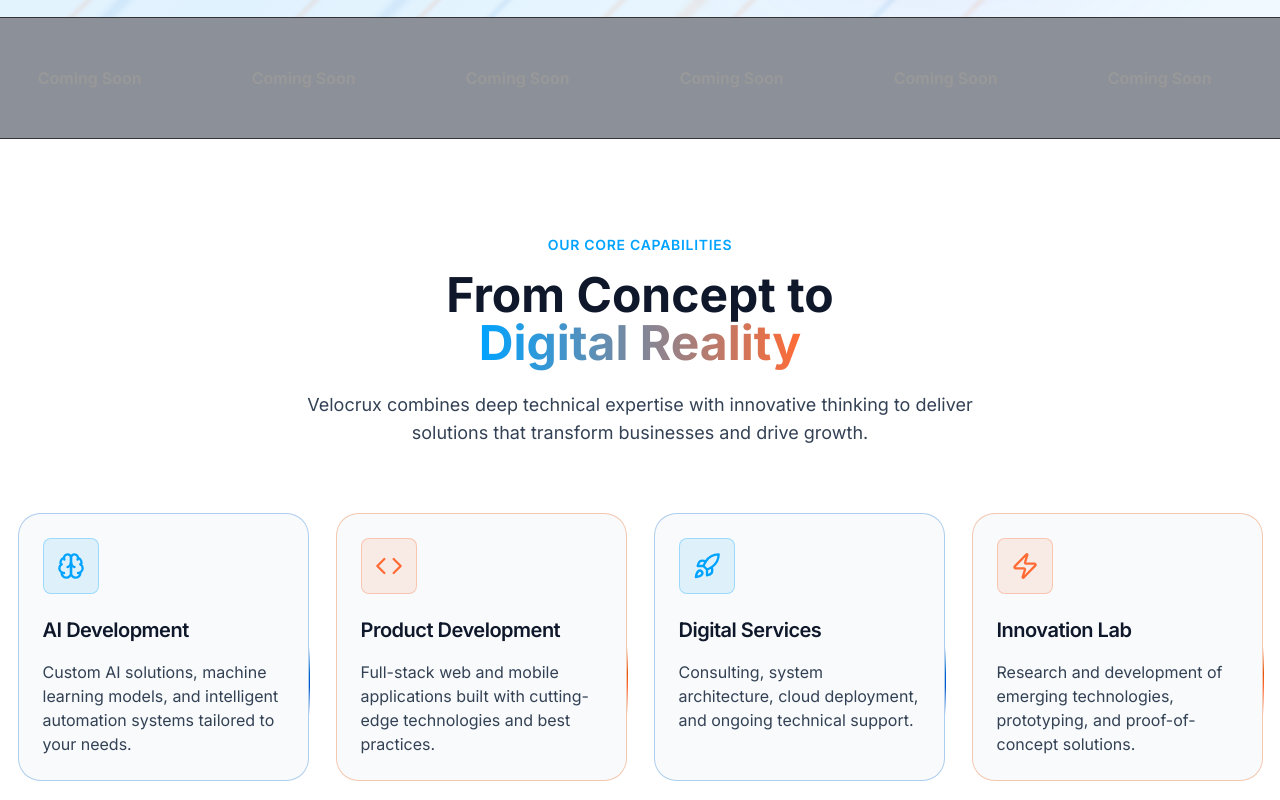
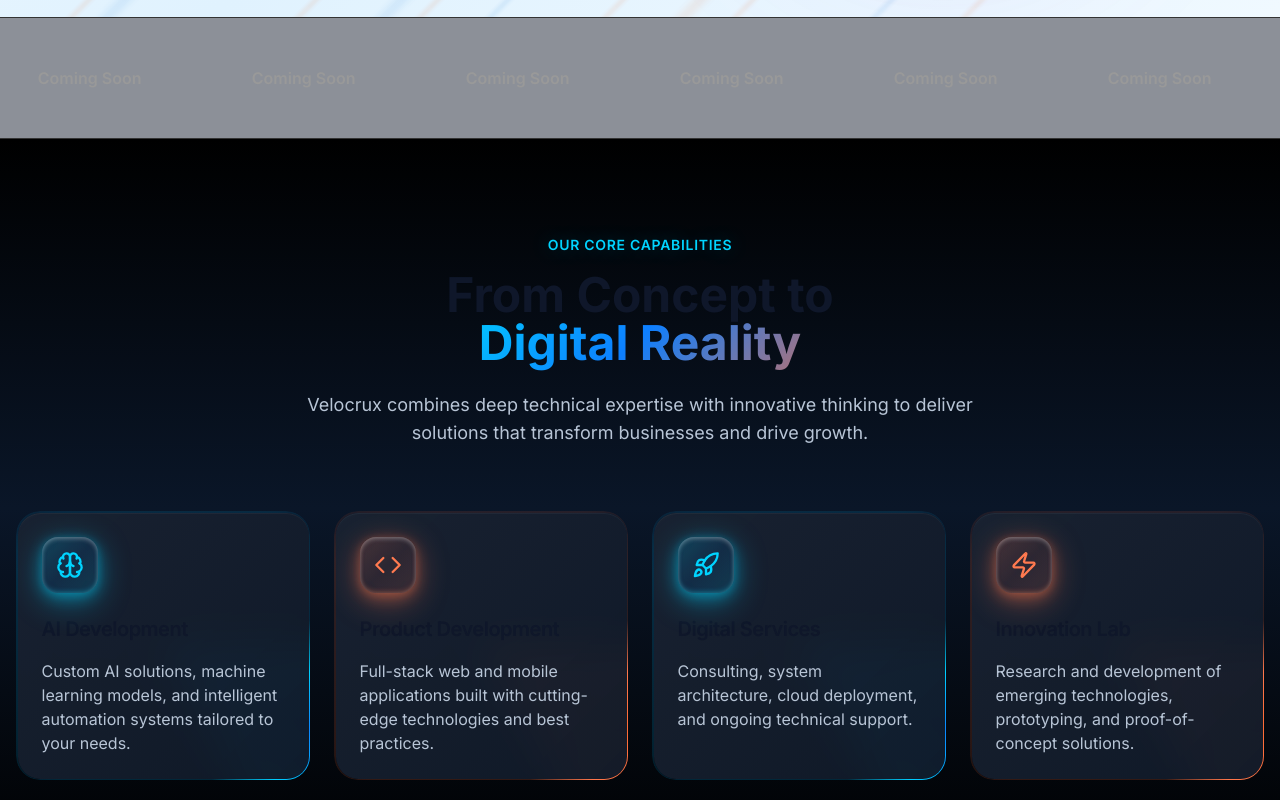
Before and after one commit to Velocrux/landing-page, a Next.js app: page / in a window 1280 px wide. Shown: the part 840-1640 px from the top of the page. Built offline with nearby package versions, Linux system fonts and the light colour scheme.

Commit message:
Enhance UI with new glassmorphism effects for icons and sections, update feature component styles for improved visual consistency, and implement enhanced text gradients and backgrounds in CSS.

```diff
--- a/app/globals.css
+++ b/app/globals.css
@@ -943,6 +943,294 @@
     );
   }
 
+  /* Glassy Icon Container Effect */
+  .glass-icon-container {
+    backdrop-filter: blur(40px) saturate(180%);
+    -webkit-backdrop-filter: blur(40px) saturate(180%);
+    transition: all 0.3s ease;
+    border: none !important;
+    box-shadow:
+      0 8px 32px 0 rgba(0, 0, 0, 0.2),
+      0 2px 16px 0 rgba(255, 255, 255, 0.1),
+      inset 0 2px 4px 0 rgba(255, 255, 255, 0.2),
+      inset 0 -2px 4px 0 rgba(0, 0, 0, 0.1);
+  }
+
+  /* Cyan glass icon */
+  .glass-icon-cyan {
+    background: linear-gradient(
+      135deg,
+      rgba(0, 163, 255, 0.15) 0%,
+      rgba(0, 163, 255, 0.08) 50%,
+      rgba(0, 163, 255, 0.12) 100%
+    );
+    border: none !important;
+    box-shadow:
+      0 8px 32px 0 rgba(0, 163, 255, 0.3),
+      0 4px 16px 0 rgba(0, 163, 255, 0.2),
+      0 2px 8px 0 rgba(0, 163, 255, 0.15),
+      inset 0 2px 4px 0 rgba(255, 255, 255, 0.25),
+      inset 0 -2px 4px 0 rgba(0, 163, 255, 0.2);
+  }
+
+  /* Orange glass icon */
+  .glass-icon-orange {
+    background: linear-gradient(
+      135deg,
+      rgba(255, 107, 53, 0.15) 0%,
+      rgba(255, 107, 53, 0.08) 50%,
+      rgba(255, 107, 53, 0.12) 100%
+    );
+    border: none !important;
+    box-shadow:
+      0 8px 32px 0 rgba(255, 107, 53, 0.3),
+      0 4px 16px 0 rgba(255, 107, 53, 0.2),
+      0 2px 8px 0 rgba(255, 107, 53, 0.15),
+      inset 0 2px 4px 0 rgba(255, 255, 255, 0.25),
+      inset 0 -2px 4px 0 rgba(255, 107, 53, 0.2);
+  }
+
+  /* Light theme glass icons */
+  [data-theme='light'] .glass-icon-cyan {
+    background: linear-gradient(
+      135deg,
+      rgba(0, 102, 204, 0.2) 0%,
+      rgba(0, 102, 204, 0.12) 50%,
+      rgba(0, 102, 204, 0.16) 100%
+    );
+    border: none !important;
+    box-shadow:
+      0 8px 32px 0 rgba(0, 102, 204, 0.25),
+      0 4px 16px 0 rgba(0, 102, 204, 0.18),
+      0 2px 8px 0 rgba(0, 102, 204, 0.12),
+      inset 0 2px 4px 0 rgba(255, 255, 255, 0.5),
+      inset 0 -2px 4px 0 rgba(0, 102, 204, 0.15);
+  }
+
+  [data-theme='light'] .glass-icon-orange {
+    background: linear-gradient(
+      135deg,
+      rgba(230, 81, 0, 0.2) 0%,
+      rgba(230, 81, 0, 0.12) 50%,
+      rgba(230, 81, 0, 0.16) 100%
+    );
+    border: none !important;
+    box-shadow:
+      0 8px 32px 0 rgba(230, 81, 0, 0.25),
+      0 4px 16px 0 rgba(230, 81, 0, 0.18),
+      0 2px 8px 0 rgba(230, 81, 0, 0.12),
+      inset 0 2px 4px 0 rgba(255, 255, 255, 0.5),
+      inset 0 -2px 4px 0 rgba(230, 81, 0, 0.15);
+  }
+
+  /* ============================================
+     ENHANCED FEATURES SECTION COLORS (DARK THEME)
+     ============================================ */
+
+  /* Enhanced section background with gradient */
+  .features-section-enhanced {
+    background: linear-gradient(180deg,
+      #000000 0%,
+      #0A1628 50%,
+      #000000 100%
+    );
+    position: relative;
+  }
+
+  /* Enhanced text gradient */
+  .text-gradient-enhanced {
+    background: linear-gradient(135deg, #00D4FF 0%, #0D7FFF 30%, #FF6B35 70%, #FF4E6E 100%);
+    background-size: 200% 200%;
+    background-clip: text;
+    -webkit-background-clip: text;
+    -webkit-text-fill-color: transparent;
+    animation: gradientShift 8s ease infinite;
+  }
+
+  /* Brighter secondary text */
+  .text-theme-secondary-bright {
+    color: #B8C5D6;
+  }
+
+  /* Electric cyan for headings */
+  .text-electric-cyan {
+    color: #00D4FF;
+    text-shadow: 0 0 20px rgba(0, 212, 255, 0.3);
+  }
+
+  /* Vibrant orange */
+  .text-vibrant-orange {
+    color: #FF7A50;
+  }
+
+  /* Enhanced card backgrounds with gradients */
+  .feature-card-enhanced {
+    background: linear-gradient(135deg,
+      rgba(26, 35, 50, 0.95) 0%,
+      rgba(15, 25, 40, 0.98) 100%
+    );
+    backdrop-filter: blur(20px);
+    -webkit-backdrop-filter: blur(20px);
+  }
+
+  .card-glow-cyan-enhanced {
+    box-shadow:
+      0 0 40px rgba(0, 212, 255, 0.15),
+      0 8px 32px rgba(0, 163, 255, 0.2),
+      inset 0 1px 1px rgba(255, 255, 255, 0.05);
+  }
+
+  .card-glow-orange-enhanced {
+    box-shadow:
+      0 0 40px rgba(255, 122, 80, 0.15),
+      0 8px 32px rgba(255, 107, 53, 0.2),
+      inset 0 1px 1px rgba(255, 255, 255, 0.05);
+  }
+
+  /* Enhanced rotating borders */
+  .shiny-glow-border-cyan-enhanced {
+    position: relative;
+    border-radius: 24px;
+    padding: 1.5px;
+    overflow: hidden;
+  }
+
+  .shiny-glow-border-cyan-enhanced::before {
+    content: '';
+    position: absolute;
+    width: 200%;
+    height: 200%;
+    top: 50%;
+    left: 50%;
+    transform: translate(-50%, -50%);
+    background: conic-gradient(
+      from 0deg at 50% 50%,
+      transparent 0deg,
+      transparent 80deg,
+      rgba(0, 212, 255, 1) 100deg,
+      rgba(13, 127, 255, 1) 120deg,
+      rgba(0, 212, 255, 1) 140deg,
+      transparent 160deg,
+      transparent 360deg
+    );
+    animation: rotateShine 6s linear infinite;
+    z-index: 0;
+    will-change: transform;
+  }
+
+  .shiny-glow-border-cyan-enhanced::after {
+    content: '';
+    position: absolute;
+    width: 200%;
+    height: 200%;
+    top: 50%;
+    left: 50%;
+    transform: translate(-50%, -50%);
+    background: conic-gradient(
+      from 0deg at 50% 50%,
+      transparent 0deg,
+      transparent 80deg,
+      rgba(0, 212, 255, 1) 100deg,
+      rgba(13, 127, 255, 1) 120deg,
+      rgba(0, 212, 255, 1) 140deg,
+      transparent 160deg,
+      transparent 360deg
+    );
+    filter: blur(30px);
+    opacity: 0.7;
+    animation: rotateShine 6s linear infinite;
+    z-index: -1;
+    will-change: transform;
+  }
+
+  .shiny-glow-border-orange-enhanced {
+    position: relative;
+    border-radius: 24px;
+    padding: 1.5px;
+    overflow: hidden;
+  }
+
+  .shiny-glow-border-orange-enhanced::before {
+    content: '';
+    position: absolute;
+    width: 200%;
+    height: 200%;
+    top: 50%;
+    left: 50%;
+    transform: translate(-50%, -50%);
+    background: conic-gradient(
+      from 0deg at 50% 50%,
+      transparent 0deg,
+      transparent 80deg,
+      rgba(255, 122, 80, 1) 100deg,
+      rgba(255, 107, 53, 1) 120deg,
+      rgba(255, 122, 80, 1) 140deg,
+      transparent 160deg,
+      transparent 360deg
+    );
+    animation: rotateShine 6s linear infinite;
+    z-index: 0;
+    will-change: transform;
+  }
+
+  .shiny-glow-border-orange-enhanced::after {
+    content: '';
+    position: absolute;
+    width: 200%;
+    height: 200%;
+    top: 50%;
+    left: 50%;
+    transform: translate(-50%, -50%);
+    background: conic-gradient(
+      from 0deg at 50% 50%,
+      transparent 0deg,
+      transparent 80deg,
+      rgba(255, 122, 80, 1) 100deg,
+      rgba(255, 107, 53, 1) 120deg,
+      rgba(255, 122, 80, 1) 140deg,
+      transparent 160deg,
+      transparent 360deg
+    );
+    filter: blur(30px);
+    opacity: 0.7;
+    animation: rotateShine 6s linear infinite;
+    z-index: -1;
+    will-change: transform;
+  }
+
+  /* Enhanced glassy icons */
+  .glass-icon-cyan-enhanced {
+    background: linear-gradient(
+      135deg,
+      rgba(0, 212, 255, 0.2) 0%,
+      rgba(0, 163, 255, 0.1) 50%,
+      rgba(0, 212, 255, 0.15) 100%
+    );
+    border: none !important;
+    box-shadow:
+      0 8px 32px 0 rgba(0, 212, 255, 0.4),
+      0 4px 16px 0 rgba(0, 212, 255, 0.3),
+      0 2px 8px 0 rgba(0, 212, 255, 0.2),
+      inset 0 2px 4px 0 rgba(255, 255, 255, 0.3),
+      inset 0 -2px 4px 0 rgba(0, 212, 255, 0.25);
+  }
+
+  .glass-icon-orange-enhanced {
+    background: linear-gradient(
+      135deg,
+      rgba(255, 122, 80, 0.2) 0%,
+      rgba(255, 107, 53, 0.1) 50%,
+      rgba(255, 122, 80, 0.15) 100%
+    );
+    border: none !important;
+    box-shadow:
+      0 8px 32px 0 rgba(255, 122, 80, 0.4),
+      0 4px 16px 0 rgba(255, 122, 80, 0.3),
+      0 2px 8px 0 rgba(255, 122, 80, 0.2),
+      inset 0 2px 4px 0 rgba(255, 255, 255, 0.3),
+      inset 0 -2px 4px 0 rgba(255, 122, 80, 0.25);
+  }
+
   /* Theme-aware text colors */
   .text-theme-primary {
     color: var(--text-primary);
--- a/components/sections/features.tsx
+++ b/components/sections/features.tsx
@@ -40,18 +40,18 @@
 
 export function Features() {
   return (
-    <section className="py-24 bg-theme-primary">
+    <section className="py-24 features-section-enhanced">
       <div className="container mx-auto px-4">
         <FadeIn className="text-center mb-16">
-          <p className="text-primary-cyan font-semibold mb-4 uppercase tracking-wider text-sm">
+          <p className="text-electric-cyan font-semibold mb-4 uppercase tracking-wider text-sm">
             Our Core Capabilities
           </p>
           <h2 className="text-4xl md:text-5xl font-bold mb-6 text-theme-primary">
             From Concept to
             <br />
-            <span className="text-gradient">Digital Reality</span>
+            <span className="text-gradient-enhanced">Digital Reality</span>
           </h2>
-          <p className="text-theme-secondary text-lg max-w-2xl mx-auto">
+          <p className="text-theme-secondary-bright text-lg max-w-2xl mx-auto">
             Velocrux combines deep technical expertise with innovative thinking to deliver
             solutions that transform businesses and drive growth.
           </p>
@@ -62,33 +62,33 @@
             <motion.div key={feature.title} variants={staggerItem} className="relative">
               <div
                 className={cn(
-                  "h-full",
-                  feature.color === 'cyan' ? 'shiny-glow-border-cyan' : 'shiny-glow-border-orange'
+                  "h-full feature-card-wrapper",
+                  feature.color === 'cyan' ? 'shiny-glow-border-cyan-enhanced' : 'shiny-glow-border-orange-enhanced'
                 )}
               >
                 <Card
                   className={cn(
-                    "h-full hover:scale-105 transition-all duration-300 relative z-10",
-                    "bg-theme-secondary border-0 rounded-[22.5px]",
-                    feature.color === 'cyan' ? 'edge-glow-cyan' : 'edge-glow-orange'
+                    "h-full hover:scale-105 transition-all duration-300 relative z-10 feature-card-enhanced",
+                    "border-0 rounded-[22.5px]",
+                    feature.color === 'cyan' ? 'card-glow-cyan-enhanced' : 'card-glow-orange-enhanced'
                   )}
                 >
                 <CardHeader>
                   <div className={cn(
-                    "w-14 h-14 rounded-lg flex items-center justify-center mb-4",
+                    "w-14 h-14 rounded-2xl flex items-center justify-center mb-4 relative glass-icon-container",
                     feature.color === 'cyan'
-                      ? "bg-primary-cyan/10 border border-primary-cyan/30"
-                      : "bg-accent-orange/10 border border-accent-orange/30"
+                      ? "glass-icon-cyan-enhanced"
+                      : "glass-icon-orange-enhanced"
                   )}>
                     <feature.icon
-                      className={feature.color === 'cyan' ? 'text-primary-cyan' : 'text-accent-orange'}
+                      className={feature.color === 'cyan' ? 'text-electric-cyan' : 'text-vibrant-orange'}
                       size={28}
                     />
                   </div>
                   <CardTitle className="text-xl text-theme-primary">{feature.title}</CardTitle>
                 </CardHeader>
                 <CardContent>
-                  <CardDescription className="text-base text-theme-secondary">
+                  <CardDescription className="text-base text-theme-secondary-bright">
                     {feature.description}
                   </CardDescription>
                 </CardContent>
```
